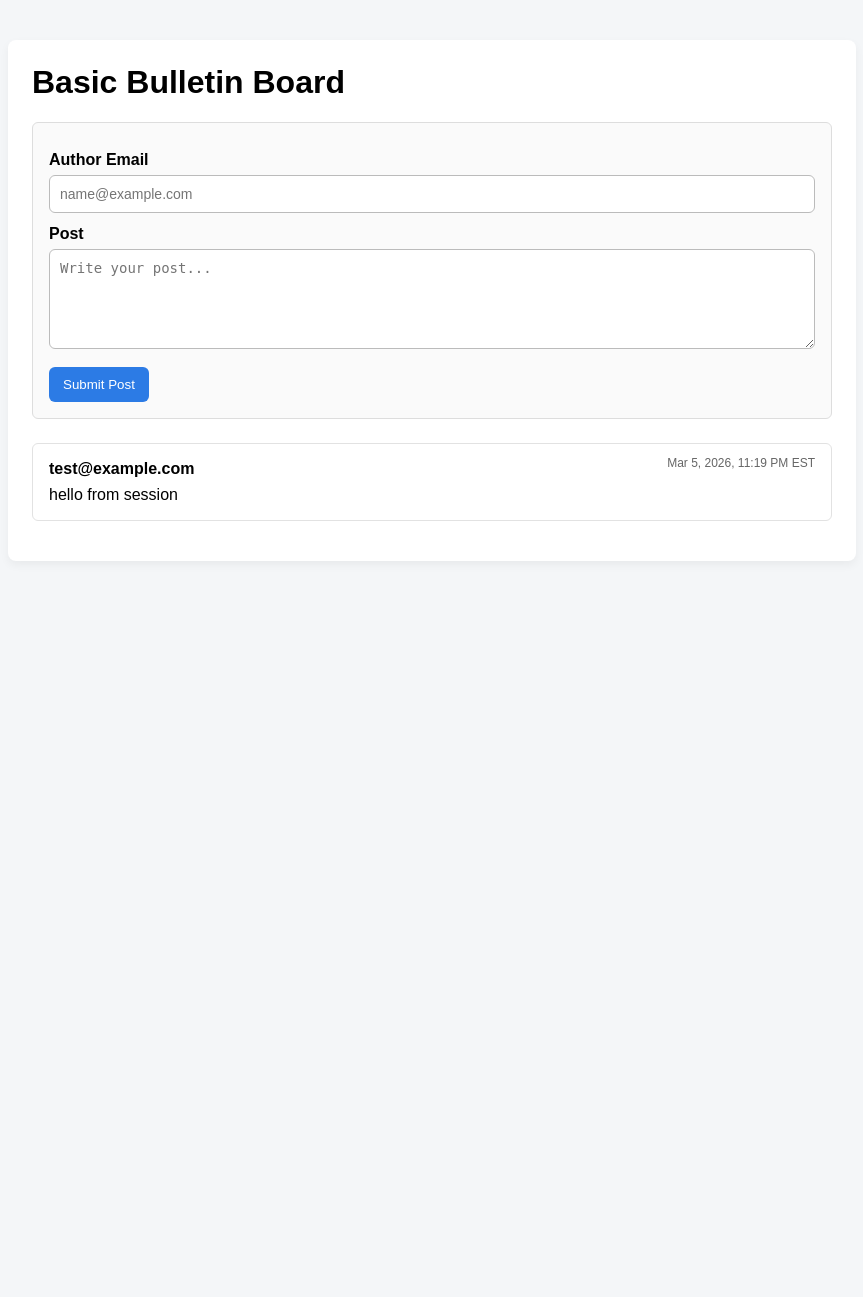
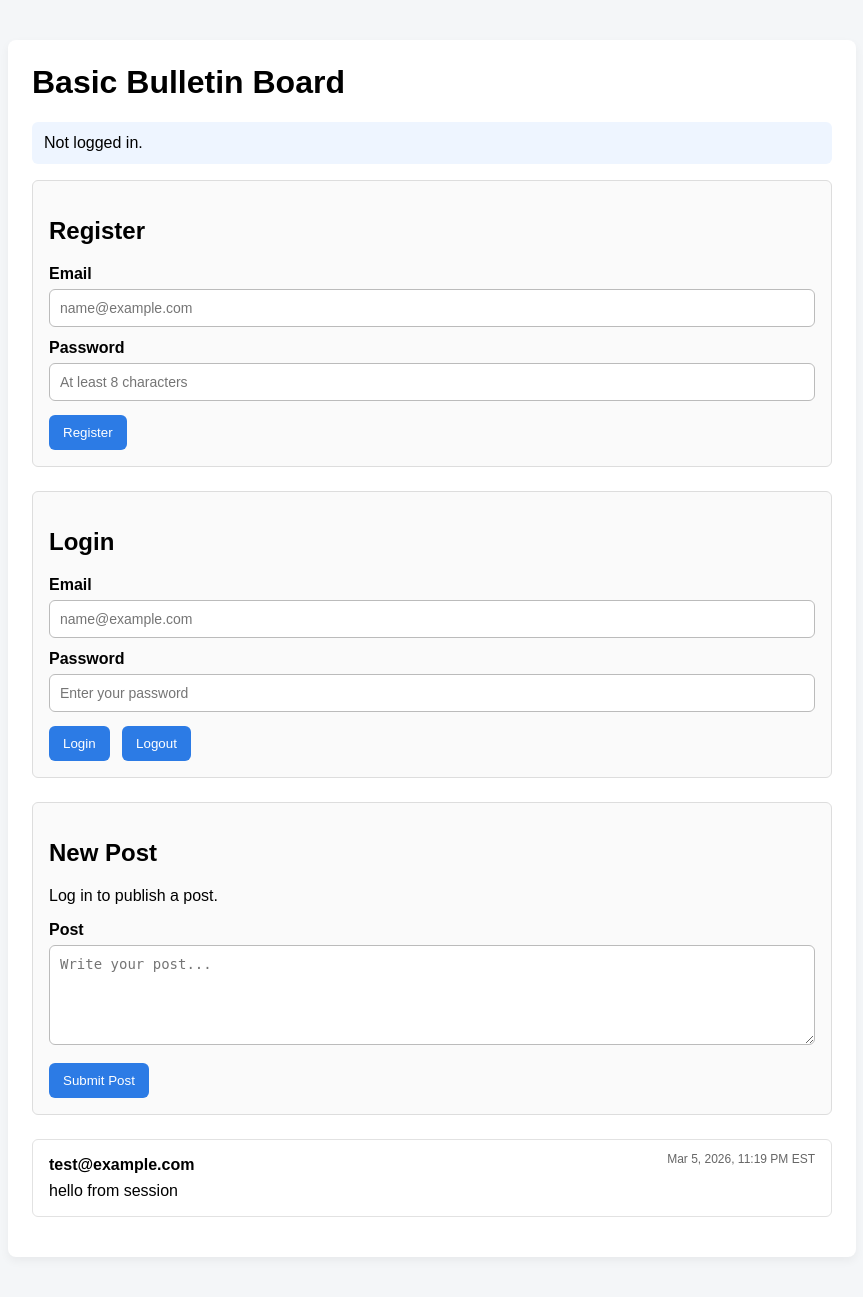
Before and after one commit to JulianTheCyberGuy/basic-web-bulletin-board, a Flask app: page / in a window 1280 px wide. Shown: the whole page, without its empty margins (208-1071 px from the left). Before the commit the page ends 521 px from the top, so only its background shows below. Run offline with Flask 3, Linux system fonts and the light colour scheme; data comes from the database, SQL or seed files in the repository; both versions use the stored data as it was after the commit.

Commit message:
feat(auth): add session-based authentication and user system
- Added users table with user_id, username/email, and password_hash
- Added sessions table with session_id and user_id
- Implemented cryptographically secure session ID generation
- Added cookie-based session handling
- Restricted blog post creation to authenticated users only
- Posts now pull author email from session -> user lookup

```diff
--- a/app.py
+++ b/app.py
@@ -1,15 +1,21 @@
+import secrets
 import sqlite3
 from datetime import datetime, timezone
-from flask import Flask, request, jsonify, render_template
+from flask import Flask, request, jsonify, render_template, make_response
+from werkzeug.security import generate_password_hash, check_password_hash
 
 DB_PATH = "bulletin.db"
+SESSION_COOKIE_NAME = "session_id"
+SESSION_BYTES = 32
 
 app = Flask(__name__)
+
 
 def get_db():
     conn = sqlite3.connect(DB_PATH)
     conn.row_factory = sqlite3.Row
     return conn
+
 
 def init_db():
     conn = sqlite3.connect(DB_PATH)
@@ -17,6 +23,7 @@ def init_db():
         conn.executescript(f.read())
     conn.commit()
     conn.close()
+
 
 def looks_like_email(email: str) -> bool:
     if not email or "@" not in email:
@@ -28,9 +35,149 @@ def looks_like_email(email: str) -> bool:
         return False
     return True
 
+
+def utc_now_iso() -> str:
+    return datetime.now(timezone.utc).isoformat()
+
+
+def generate_session_id() -> str:
+    return secrets.token_urlsafe(SESSION_BYTES)
+
+
+def get_current_user():
+    session_id = request.cookies.get(SESSION_COOKIE_NAME)
+    if not session_id:
+        return None
+
+    conn = get_db()
+    cur = conn.cursor()
+    try:
+        cur.execute(
+            """
+            SELECT u.user_id, u.username_email
+            FROM sessions s
+            JOIN users u ON u.user_id = s.user_id
+            WHERE s.session_id = ?
+            """,
+            (session_id,),
+        )
+        return cur.fetchone()
+    finally:
+        conn.close()
+
+
 @app.get("/")
 def home():
     return render_template("index.html")
+
+
+@app.get("/api/me")
+def get_me():
+    user = get_current_user()
+    if not user:
+        return jsonify({"authenticated": False}), 401
+
+    return jsonify({
+        "authenticated": True,
+        "user_id": user["user_id"],
+        "email": user["username_email"],
+    })
+
+
+@app.post("/api/register")
+def register():
+    data = request.get_json(silent=True) or {}
+    email = (data.get("email") or "").strip().lower()
+    password = data.get("password") or ""
+
+    if not looks_like_email(email):
+        return jsonify({"error": "Invalid email address."}), 400
+
+    if len(email) > 254:
+        return jsonify({"error": "Email too long."}), 400
+
+    if len(password) < 8:
+        return jsonify({"error": "Password must be at least 8 characters."}), 400
+
+    conn = get_db()
+    cur = conn.cursor()
+    try:
+        cur.execute("SELECT user_id FROM users WHERE username_email = ?", (email,))
+        if cur.fetchone():
+            return jsonify({"error": "User already exists."}), 409
+
+        cur.execute(
+            "INSERT INTO users (username_email, password_hash) VALUES (?, ?)",
+            (email, generate_password_hash(password)),
+        )
+        conn.commit()
+        return jsonify({"message": "User registered."}), 201
+    except sqlite3.Error:
+        return jsonify({"error": "Database error while creating user."}), 500
+    finally:
+        conn.close()
+
+
+@app.post("/api/login")
+def login():
+    data = request.get_json(silent=True) or {}
+    email = (data.get("email") or "").strip().lower()
+    password = data.get("password") or ""
+
+    conn = get_db()
+    cur = conn.cursor()
+    try:
+        cur.execute(
+            "SELECT user_id, username_email, password_hash FROM users WHERE username_email = ?",
+            (email,),
+        )
+        user = cur.fetchone()
+        if not user or not check_password_hash(user["password_hash"], password):
+            return jsonify({"error": "Invalid email or password."}), 401
+
+        session_id = generate_session_id()
+        cur.execute(
+            "INSERT INTO sessions (session_id, user_id, created_at) VALUES (?, ?, ?)",
+            (session_id, user["user_id"], utc_now_iso()),
+        )
+        conn.commit()
+    except sqlite3.Error:
+        return jsonify({"error": "Database error during login."}), 500
+    finally:
+        conn.close()
+
+    response = make_response(jsonify({
+        "message": "Logged in.",
+        "email": user["username_email"],
+    }))
+    response.set_cookie(
+        SESSION_COOKIE_NAME,
+        session_id,
+        httponly=True,
+        samesite="Lax",
+        secure=False,
+        max_age=60 * 60 * 24,
+    )
+    return response
+
+
+@app.post("/api/logout")
+def logout():
+    session_id = request.cookies.get(SESSION_COOKIE_NAME)
+
+    if session_id:
+        conn = get_db()
+        cur = conn.cursor()
+        try:
+            cur.execute("DELETE FROM sessions WHERE session_id = ?", (session_id,))
+            conn.commit()
+        finally:
+            conn.close()
+
+    response = make_response(jsonify({"message": "Logged out."}))
+    response.delete_cookie(SESSION_COOKIE_NAME)
+    return response
+
 
 @app.get("/api/posts")
 def get_posts():
@@ -64,26 +211,24 @@ def get_posts():
     finally:
         conn.close()
 
+
 @app.post("/api/posts")
 def create_post():
+    user = get_current_user()
+    if not user:
+        return jsonify({"error": "You must be logged in to post."}), 401
+
     data = request.get_json(silent=True) or {}
-
-    author_email = (data.get("author_email") or "").strip()
     body = (data.get("body") or "").strip()
-
-    if not looks_like_email(author_email):
-        return jsonify({"error": "Invalid email address."}), 400
 
     if not body:
         return jsonify({"error": "Post body cannot be empty."}), 400
 
-    if len(author_email) > 254:
-        return jsonify({"error": "Email too long."}), 400
-
     if len(body) > 2000:
         return jsonify({"error": "Post too long (max 2000 characters)."}), 400
 
-    created_at = datetime.now(timezone.utc).isoformat()
+    created_at = utc_now_iso()
+    author_email = user["username_email"]
 
     conn = get_db()
     cur = conn.cursor()
@@ -103,8 +248,9 @@ def create_post():
         "id": post_id,
         "created_at": created_at,
         "author_email": author_email,
-        "body": body
+        "body": body,
     }), 201
+
 
 if __name__ == "__main__":
     init_db()
--- a/static/main.js
+++ b/static/main.js
@@ -1,14 +1,8 @@
 let lastTimestamp = "";
-
-function escapeHtml(str) {
-  return str.replace(/[&<>"']/g, (c) => ({
-    "&": "&amp;", "<": "&lt;", ">": "&gt;", '"': "&quot;", "'": "&#039;"
-  }[c]));
-}
+let currentUser = null;
 
 function formatTimestamp(isoString) {
   const date = new Date(isoString);
-
   return date.toLocaleString("en-US", {
     year: "numeric",
     month: "short",
@@ -44,17 +38,49 @@ function renderPost(p) {
   return div;
 }
 
-
-function showError(msg) {
-  const el = document.getElementById("formError");
+function showError(id, msg) {
+  const el = document.getElementById(id);
   el.textContent = msg;
   el.style.display = "block";
 }
 
-function clearError() {
-  const el = document.getElementById("formError");
+function clearError(id) {
+  const el = document.getElementById(id);
   el.textContent = "";
   el.style.display = "none";
+}
+
+function updateAuthUi() {
+  const authStatus = document.getElementById("authStatus");
+  const postHint = document.getElementById("postHint");
+  const postButton = document.querySelector("#postForm button[type='submit']");
+
+  if (currentUser) {
+    authStatus.textContent = `Logged in as ${currentUser.email}`;
+    postHint.textContent = `Your post will publish as ${currentUser.email}.`;
+    postButton.disabled = false;
+  } else {
+    authStatus.textContent = "Not logged in.";
+    postHint.textContent = "Log in to publish a post.";
+    postButton.disabled = true;
+  }
+}
+
+async function loadCurrentUser() {
+  try {
+    const res = await fetch("/api/me", { credentials: "same-origin" });
+    if (!res.ok) {
+      currentUser = null;
+      updateAuthUi();
+      return;
+    }
+
+    currentUser = await res.json();
+    updateAuthUi();
+  } catch {
+    currentUser = null;
+    updateAuthUi();
+  }
 }
 
 async function loadAllPosts() {
@@ -86,11 +112,44 @@ async function fetchNewPosts() {
   }
 }
 
-async function submitPost(email, body) {
+async function register(email, password) {
+  const res = await fetch("/api/register", {
+    method: "POST",
+    headers: { "Content-Type": "application/json" },
+    body: JSON.stringify({ email, password })
+  });
+
+  const data = await res.json();
+  if (!res.ok) throw new Error(data.error || "Failed to register.");
+  return data;
+}
+
+async function login(email, password) {
+  const res = await fetch("/api/login", {
+    method: "POST",
+    headers: { "Content-Type": "application/json" },
+    credentials: "same-origin",
+    body: JSON.stringify({ email, password })
+  });
+
+  const data = await res.json();
+  if (!res.ok) throw new Error(data.error || "Failed to login.");
+  return data;
+}
+
+async function logout() {
+  await fetch("/api/logout", {
+    method: "POST",
+    credentials: "same-origin"
+  });
+}
+
+async function submitPost(body) {
   const res = await fetch("/api/posts", {
     method: "POST",
     headers: { "Content-Type": "application/json" },
-    body: JSON.stringify({ author_email: email, body })
+    credentials: "same-origin",
+    body: JSON.stringify({ body })
   });
 
   const data = await res.json();
@@ -98,21 +157,60 @@ async function submitPost(email, body) {
   return data;
 }
 
+document.getElementById("registerForm").addEventListener("submit", async (e) => {
+  e.preventDefault();
+  clearError("authError");
+
+  const email = document.getElementById("registerEmail").value.trim();
+  const password = document.getElementById("registerPassword").value;
+
+  try {
+    await register(email, password);
+    document.getElementById("registerPassword").value = "";
+    showError("authError", "Registration successful. You can log in now.");
+  } catch (err) {
+    showError("authError", err.message);
+  }
+});
+
+document.getElementById("loginForm").addEventListener("submit", async (e) => {
+  e.preventDefault();
+  clearError("authError");
+
+  const email = document.getElementById("loginEmail").value.trim();
+  const password = document.getElementById("loginPassword").value;
+
+  try {
+    await login(email, password);
+    document.getElementById("loginPassword").value = "";
+    await loadCurrentUser();
+  } catch (err) {
+    showError("authError", err.message);
+  }
+});
+
+document.getElementById("logoutButton").addEventListener("click", async () => {
+  clearError("authError");
+  await logout();
+  currentUser = null;
+  updateAuthUi();
+});
+
 document.getElementById("postForm").addEventListener("submit", async (e) => {
   e.preventDefault();
-  clearError();
+  clearError("formError");
 
-  const email = document.getElementById("email").value.trim();
   const body = document.getElementById("body").value.trim();
 
   try {
-    await submitPost(email, body);
+    await submitPost(body);
     document.getElementById("body").value = "";
     await fetchNewPosts();
   } catch (err) {
-    showError(err.message);
+    showError("formError", err.message);
   }
 });
 
+loadCurrentUser();
 loadAllPosts();
 setInterval(fetchNewPosts, 5000);
--- a/templates/index.html
+++ b/templates/index.html
@@ -57,6 +57,7 @@
 
     button {
       margin-top: 14px;
+      margin-right: 8px;
       padding: 10px 14px;
       border-radius: 6px;
       border: none;
@@ -96,17 +97,49 @@
       margin-top: 10px;
       display: none;
     }
+
+    .status {
+      margin-bottom: 16px;
+      padding: 12px;
+      border-radius: 6px;
+      background: #eef5ff;
+    }
   </style>
 </head>
 
 <body>
-
   <div class="container">
     <h1>Basic Bulletin Board</h1>
 
+    <div id="authStatus" class="status">Checking session...</div>
+
+    <form id="registerForm">
+      <h2>Register</h2>
+      <label for="registerEmail">Email</label>
+      <input id="registerEmail" type="email" placeholder="name@example.com" required />
+
+      <label for="registerPassword">Password</label>
+      <input id="registerPassword" type="password" placeholder="At least 8 characters" required />
+
+      <button type="submit">Register</button>
+    </form>
+
+    <form id="loginForm">
+      <h2>Login</h2>
+      <label for="loginEmail">Email</label>
+      <input id="loginEmail" type="email" placeholder="name@example.com" required />
+
+      <label for="loginPassword">Password</label>
+      <input id="loginPassword" type="password" placeholder="Enter your password" required />
+
+      <button type="submit">Login</button>
+      <button type="button" id="logoutButton">Logout</button>
+      <div id="authError" class="error"></div>
+    </form>
+
     <form id="postForm">
-      <label for="email">Author Email</label>
-      <input id="email" type="email" placeholder="name@example.com" required />
+      <h2>New Post</h2>
+      <p id="postHint">Log in to publish a post.</p>
 
       <label for="body">Post</label>
       <textarea id="body" placeholder="Write your post..." required></textarea>
@@ -119,6 +152,5 @@
   </div>
 
   <script src="/static/main.js"></script>
-
 </body>
 </html>
```
Also changed, not shown: schema.sql (+14 -0 lines), bulletin.db, 1 other file. Lines whose indentation alone changed are shown as unchanged.
